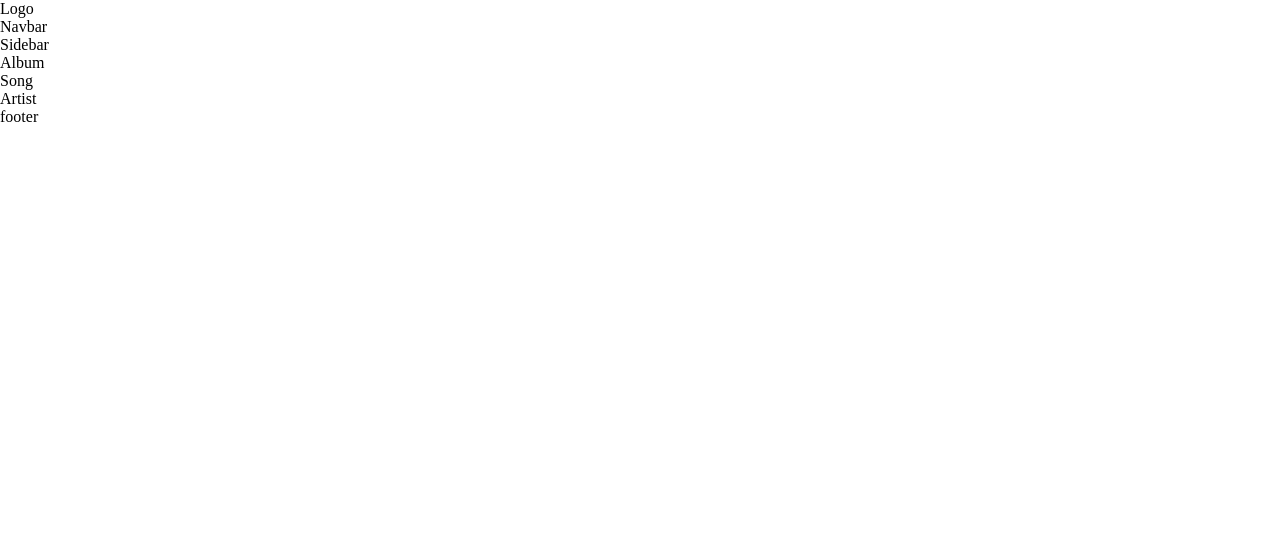
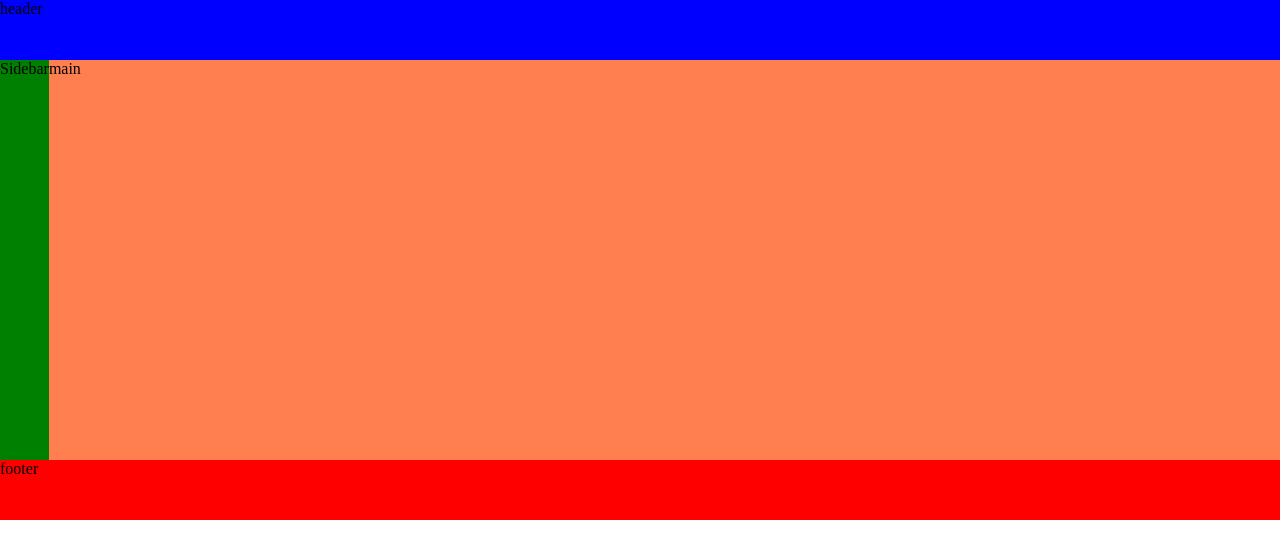
Before and after one commit to benirandy/html-css-spotifyweb, a plain HTML site: page index.html in a window 1280 px wide. Drawn offline with Linux system fonts and the light colour scheme.

Commit message:
struttura del css

```diff
--- a/css/style.css
+++ b/css/style.css
@@ -3,3 +3,27 @@
     margin: 0;
     box-sizing: border-box;
 }
+
+header {
+    background-color: blue;
+    height: 60px;
+}
+
+#sidebar {
+    background-color: green;
+    height: 400px;
+
+    float: left;
+}
+
+main {
+    background-color: coral;
+    height: 400px;
+
+}
+
+footer {
+    background-color: red;
+    height: 60px;
+    overflow-y: scroll;
+}
--- a/index.html
+++ b/index.html
@@ -11,16 +11,14 @@
 
     <body>
         <header>
-            <div class="container sidebar">
-                <div>Logo</div>
-                <nav>Navbar</nav>
-            </div>
+            header
         </header>
-        <div id="Sidebar"> Sidebar</div>
-        <main class="second-container">
-            <div id="album"> Album</div>
-            <div id="song"> Song</div>
-            <div id="artist">Artist</div>
+
+        <div id="sidebar"> Sidebar</div>
+
+
+        <main>
+            main
         </main>
 
     </body>
```
